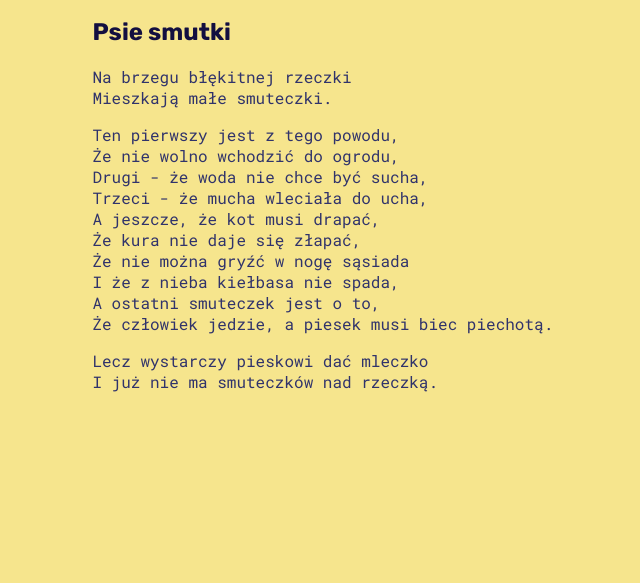
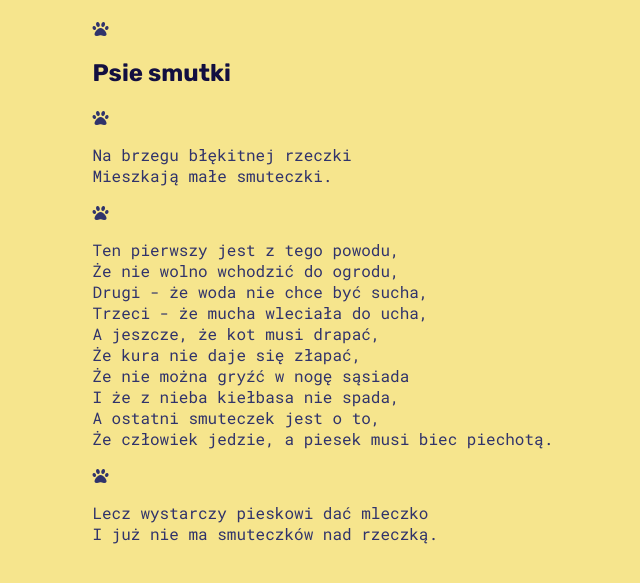
Before and after one commit to Hanyia-dot/nauka-gita-2, a plain HTML site: page index.html in a window 1280 px wide. Shown: the part 141-724 px from the top of the page, without its empty margins (394-1034 px from the left). Drawn offline with Linux system fonts and the light colour scheme.

Commit message:
Add icons for html code

```diff
--- a/index.html
+++ b/index.html
@@ -11,12 +11,15 @@
     </head>
     <body>
         <h1>Brzechwa Jan</h1>
+        <i class="fas fa-paw"></i>
         <h2>Psie smutki</h2>
+        <i class="fas fa-paw"></i>
         <p>
             Na brzegu błękitnej rzeczki
             <br>
             Mieszkają małe smuteczki.
         </p>
+        <i class="fas fa-paw"></i>
         <p>
             Ten pierwszy jest z tego powodu,
             <br>
@@ -38,6 +41,7 @@
             <br>
             Że człowiek jedzie, a piesek musi biec piechotą.
         </p>
+        <i class="fas fa-paw"></i>
         <p>
             Lecz wystarczy pieskowi dać mleczko
             <br>
```
